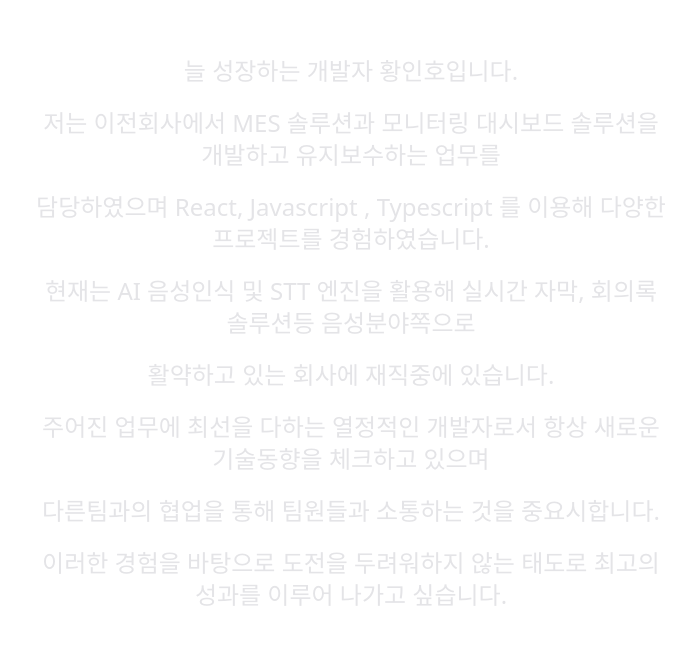
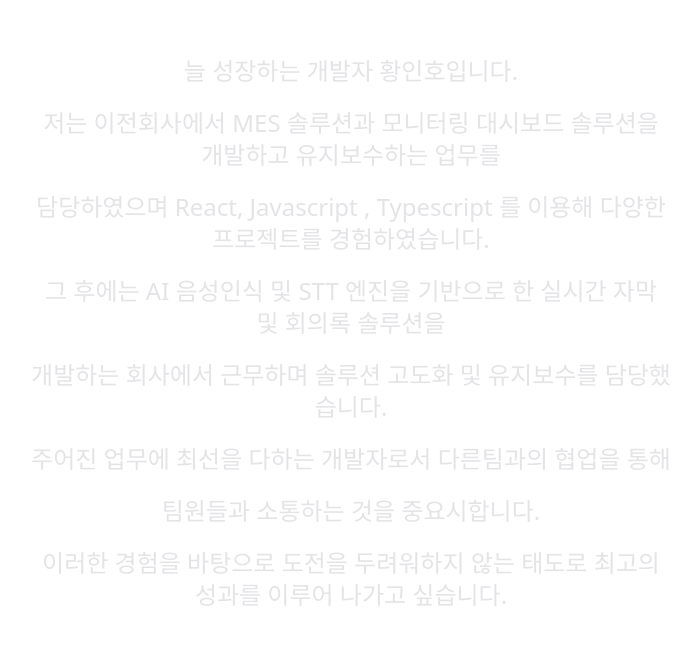
Before and after one commit to inho-woo/inhos-Portfolio, a Next.js app: page /components/about in a window 1280 px wide. Shown: the part 133-778 px from the top of the page, without its empty margins (289-989 px from the left). Built offline with nearby package versions, Linux system fonts and the light colour scheme.

Commit message:
🚑  Lottie 애니메이션 파일 직접 import 시 빌드에러 -> fetch 로 가져오기로 변경

```diff
--- a/pages/components/about/index.tsx
+++ b/pages/components/about/index.tsx
@@ -13,10 +13,10 @@ const About = () => {
           {["늘 성장하는 개발자 황인호입니다.",
             "저는 이전회사에서 MES 솔루션과 모니터링 대시보드 솔루션을 개발하고 유지보수하는 업무를 ",
             "담당하였으며 React, Javascript , Typescript 를 이용해 다양한 프로젝트를 경험하였습니다.",
-            "현재는 AI 음성인식 및 STT 엔진을 활용해 실시간 자막, 회의록 솔루션등 음성분야쪽으로 ",
-            "활약하고 있는 회사에 재직중에 있습니다.",
-            "주어진 업무에 최선을 다하는 열정적인 개발자로서 항상 새로운 기술동향을 체크하고 있으며 ",
-            "다른팀과의 협업을 통해 팀원들과 소통하는 것을 중요시합니다.",
+            "그 후에는 AI 음성인식 및 STT 엔진을 기반으로 한 실시간 자막 및 회의록 솔루션을 ",
+            "개발하는 회사에서 근무하며 솔루션 고도화 및 유지보수를 담당했습니다.",
+            "주어진 업무에 최선을 다하는 개발자로서 다른팀과의 협업을 통해",
+            "팀원들과 소통하는 것을 중요시합니다.",
             "이러한 경험을 바탕으로 도전을 두려워하지 않는 태도로 최고의 성과를 이루어 나가고 싶습니다.",
           ].map((text, index) => (
             <Text
--- a/pages/mainPage/animation.tsx
+++ b/pages/mainPage/animation.tsx
@@ -1,10 +1,9 @@
-import React, { useEffect, useState } from 'react';
+import { useEffect, useState } from 'react';
 import dynamic from 'next/dynamic';
 
-// SSR 방지 (window 관련 에러 예방)
 const Lottie = dynamic(() => import('react-lottie-player'), { ssr: false });
 
-const Animation = () => {
+export default function Animation() {
   const [animationData, setAnimationData] = useState<object | null>(null);
 
   useEffect(() => {
@@ -19,11 +18,9 @@ const Animation = () => {
   return (
     <Lottie
       loop
-      animationData={Animation}
       play
-      style={{ width: `100%`, height: `100%` }}
+      animationData={animationData}
+      style={{ width: '100%', height: 320 }}
     />
-  )
+  );
 }
-
-export default Animation;
--- a/pages/mainPage/index.tsx
+++ b/pages/mainPage/index.tsx
@@ -1,5 +1,4 @@
 import { Box, Heading, Text } from "@chakra-ui/react";
-// import Animation from "./animation";
 import dynamic from 'next/dynamic';
 const Animation = dynamic(() => import('./animation'), { ssr: false });
 
```
